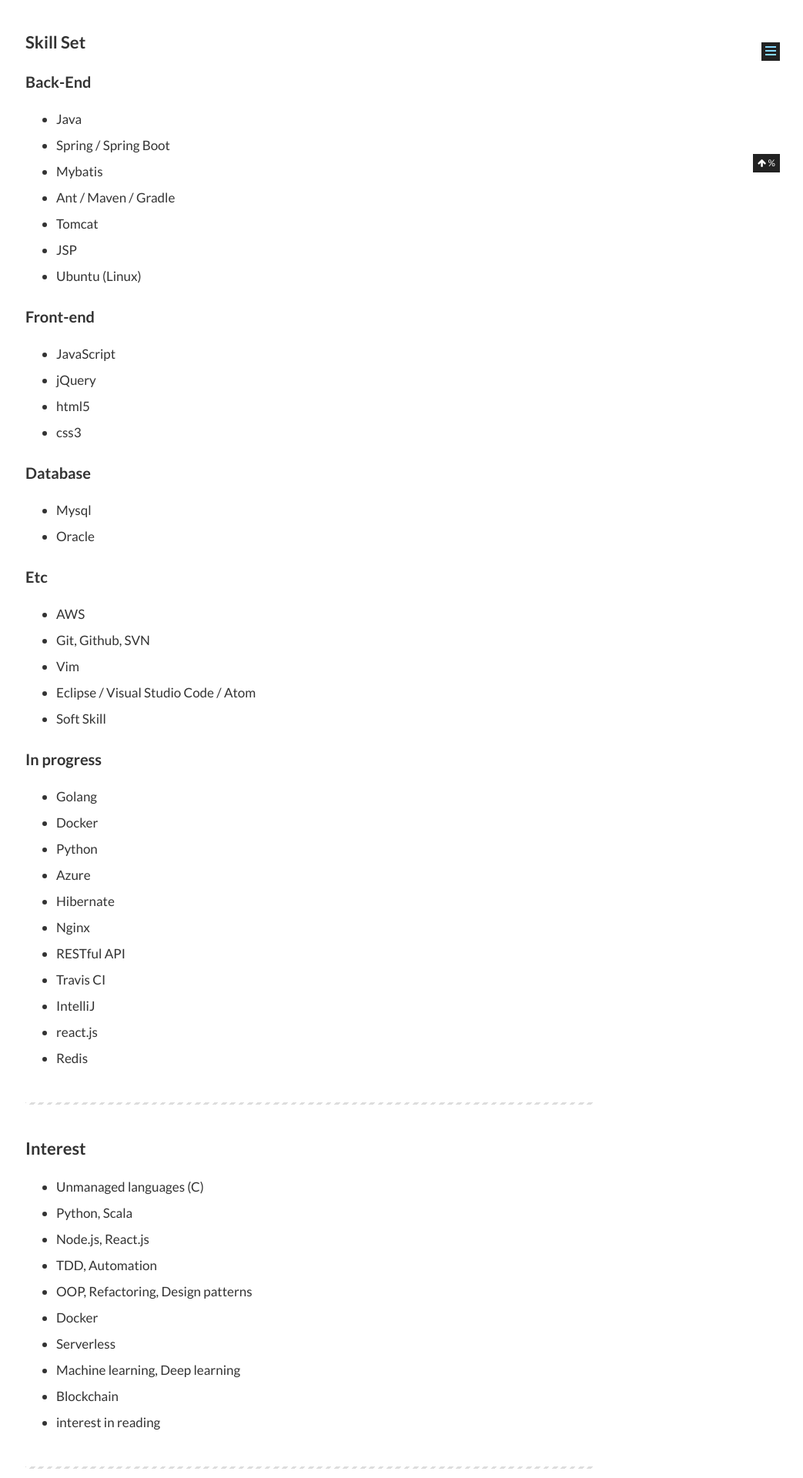
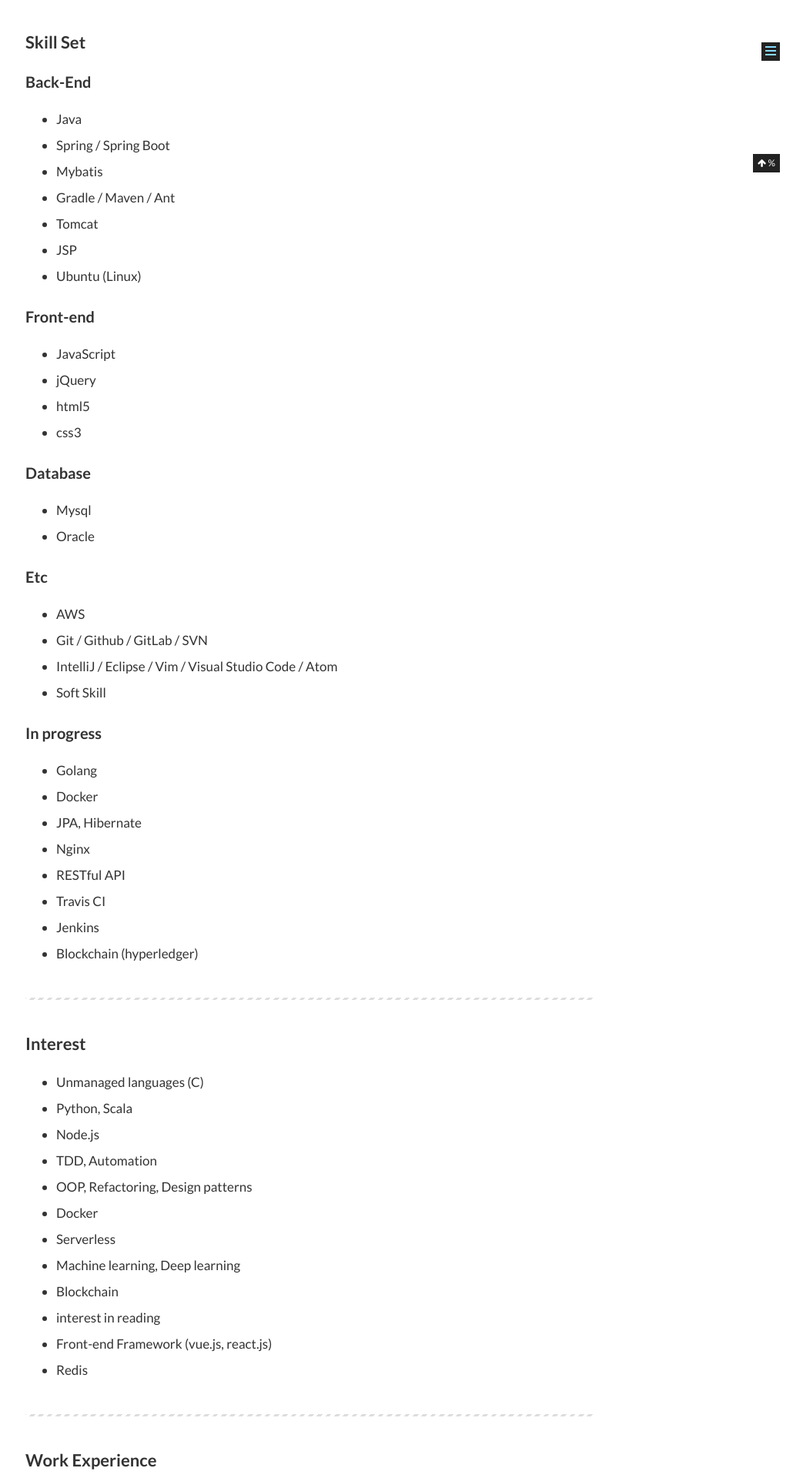
Before and after one commit to gwonsungjun/gwonsungjun.github.io, a Jekyll site: the page built from about/index.md, in a window 1280 px wide. Shown: the part 776-2696 px from the top of the page at 77% size, without its empty margins (237-1280 px from the left). Built offline with Jekyll 4.4.1, drawn with Linux system fonts in a browser that asks for light colours; comment, search, counter and statistics services are not loaded; some of the changed text lies outside the part shown.

Commit message:
Update about

```diff
--- a/about/index.md
+++ b/about/index.md
@@ -20,7 +20,7 @@
 - Java
 - Spring / Spring Boot
 - Mybatis
-- Ant / Maven / Gradle
+- Gradle / Maven / Ant
 - Tomcat
 - JSP
 - Ubuntu (Linux)
@@ -37,23 +37,19 @@
 
 ## Etc
 - AWS
-- Git, Github, SVN
-- Vim
-- Eclipse / Visual Studio Code / Atom
+- Git / Github / GitLab / SVN
+- IntelliJ / Eclipse / Vim / Visual Studio Code / Atom
 - Soft Skill
 
 ## In progress
 - Golang
 - Docker
-- Python
-- Azure
-- Hibernate
+- JPA, Hibernate
 - Nginx
 - RESTful API
 - Travis CI
-- IntelliJ
-- react.js
-- Redis
+- Jenkins
+- Blockchain (hyperledger)
 
 _ _ _
 
@@ -61,7 +57,7 @@
 ==========
 - Unmanaged languages (C)
 - Python, Scala
-- Node.js, React.js
+- Node.js
 - TDD, Automation
 - OOP, Refactoring, Design patterns
 - Docker
@@ -69,19 +65,22 @@
 - Machine learning, Deep learning
 - Blockchain
 - interest in reading
+- Front-end Framework (vue.js, react.js)
+- Redis
 
 _ _ _
 
 Work Experience
 ==========
 - 2017.09 ~ **Web Devloper at 12cm Lab**
-  - Technologies : Java, Spring, MyBatis, Mysql, AWS, Ubuntu, html, css, javaScript, jQuery, Blockchain (Golang), Deep learning, DevOps
+  - Technologies : Java, Spring, MyBatis, Mysql, AWS, GitLab, Ubuntu, html, css, javaScript, jQuery, Blockchain (Golang),DevOps
 
 _ _ _
 
 Experiences
 =========
 - [Community Activities]
+  - 9XD: Young, Wild Coders - Hello! New Face; The eleventh meeting, 2018.04.13
   - Oracle Developer Meetup - Future Java and the Microservice in Your Hands!, 2018.03.18
   - GDG Campus 2018 Meetup, 2018.02.11
   - Oracle Developer Meetup - Serverless Computing, 2018.01.27
@@ -99,7 +98,7 @@
 
 Contacts
 =========
-- [GitHub](https://github.com/gwonsungju  en)
+- [GitHub](https://github.com/gwonsungjun)
 - [Twitter](https://twitter.com/kwen5600)
 - [Mail](mailto:sungjunpizz@gmail)
 - [TIL](https://github.com/gwonsungjun/TIL)
```
